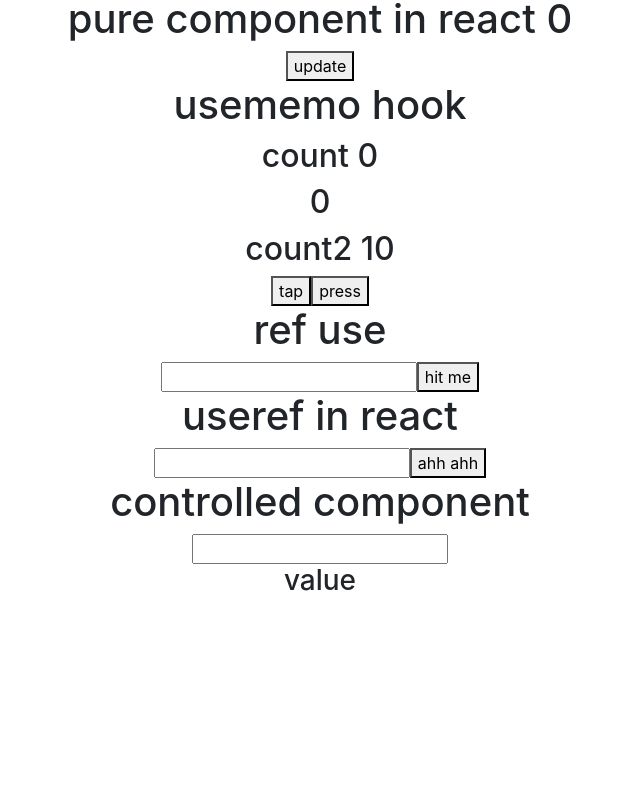
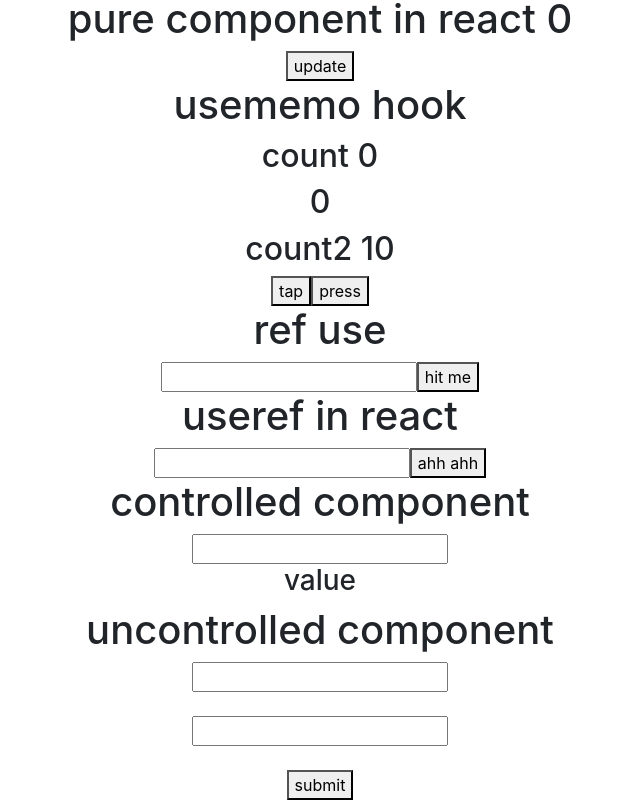
Before and after one commit to Akshit-Kumar098/react-learning, a React (Create React App) app: page / in a window 1280 px wide. Shown: the part 2951-3751 px from the top of the page, without its empty margins (320-960 px from the left). Before the commit the page ends 3557 px from the top, so only its background shows below. Built offline with nearby package versions, Linux system fonts and the light colour scheme.

Commit message:
uncontrolled

```diff
--- a/src/App.js
+++ b/src/App.js
@@ -18,6 +18,7 @@ import Honey from './Usememo.js';
 import Ooo from './Ref.js';
 import Xxx from './Useref.js';
 import Me from './Controllled.js';
+import Bad from './Uncontrolled.js';
 // import Tm from '/.Forwardref.js'
 
 
@@ -57,6 +58,7 @@ function App() {
       <Ooo/>
       <Xxx/>
       <Me/>
+      <Bad/>
       {/* <Tm ref={baby}/>
       <button onClick={babyUpdate}>forwardref</button> */}
 
--- /dev/null
+++ b/src/Uncontrolled.js
@@ -0,0 +1,21 @@
+import { useRef } from "react";
+function Bad(){
+    let oh=useRef("null")
+    function sub(e){
+        e.preventDefault();
+        console.log("input field value 1 :",oh.current.value)
+        let inp=document.getElementById('oooo').value
+        console.log("input field value 2:",inp)
+    }
+    return(
+        <div>
+            <h1>uncontrolled component</h1>
+            <form onSubmit={sub}>
+                <input type="text" ref={oh}/><br/><br/>
+                <input id="oooo" type="text"/><br/><br/>
+                <button>submit</button>
+            </form>
+        </div>
+    )
+}
+export default Bad;
```
